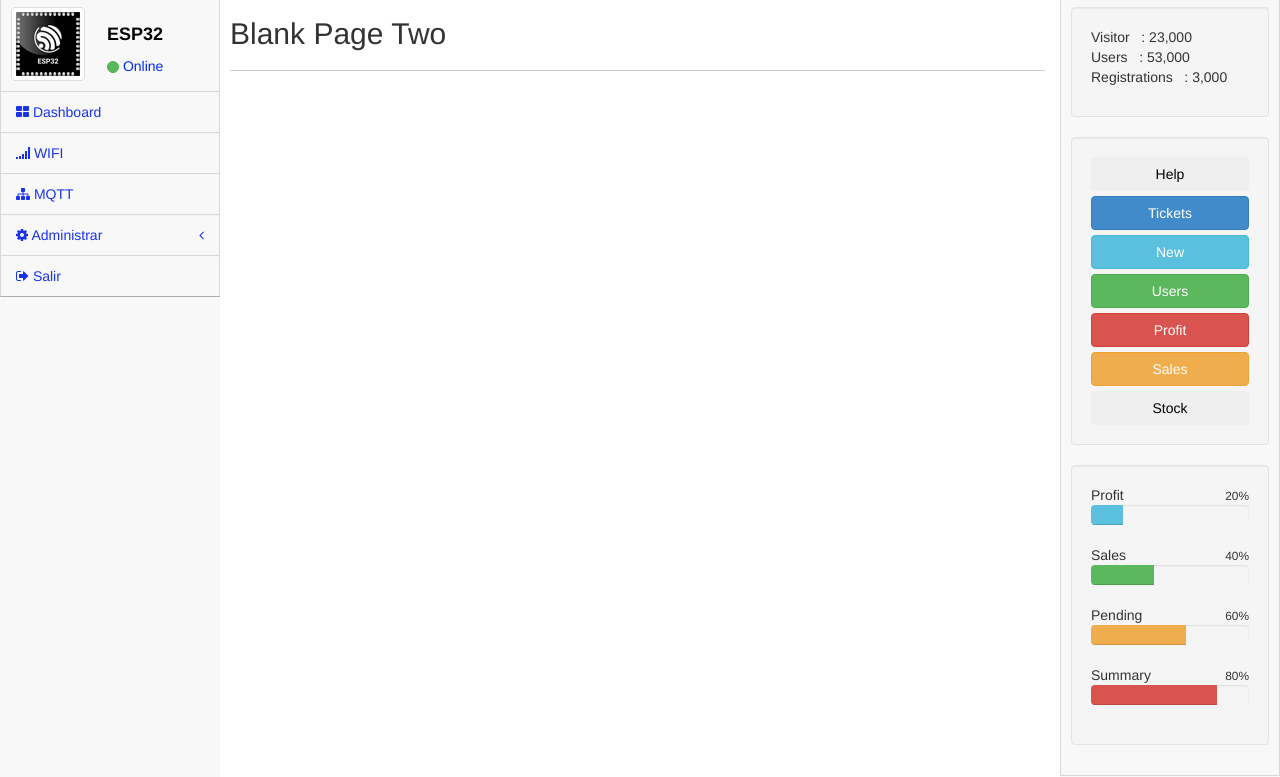
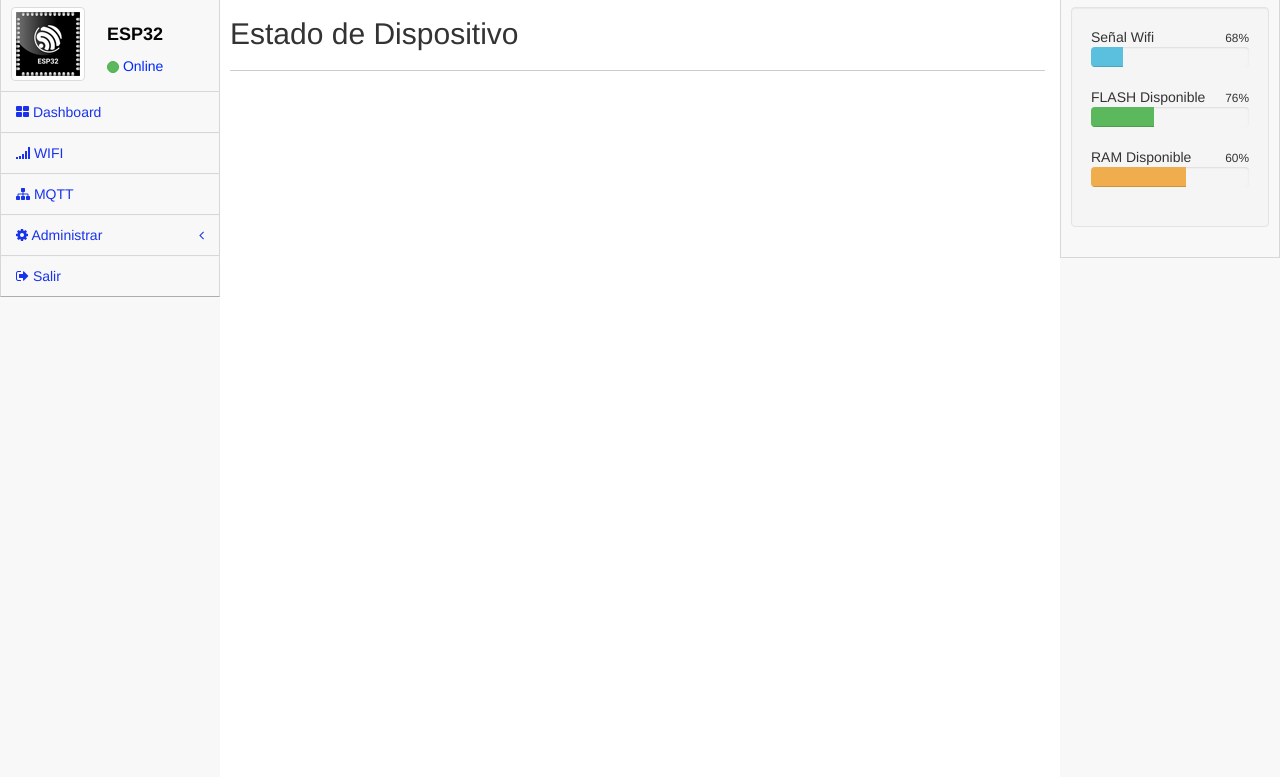
Before and after one commit to mcalveiro/esp32AdminTool, a plain HTML site: page src/data/index.html in a window 1280 px wide. Shown: the part 54-831 px from the top of the page. Drawn offline with Linux system fonts and the light colour scheme.

Commit message:
Finalización página 3
No agregue la sección de los switch para los Relés

```diff
--- a/src/data/index.html
+++ b/src/data/index.html
@@ -121,33 +121,39 @@
             <div class="inner" style="min-height:1200px;">
                 <div class="row">
                     <div class="col-lg-12">
-                        <h2>Blank Page Two</h2>
+                        <h2>Estado de Dispositivo</h2>
                     </div>
                 </div>
                 <hr />
-
-
-
-
             </div>
-
-
-
-
         </div>
        <!--END PAGE CONTENT -->
           <!-- RIGHT STRIP  SECTION -->
         <div id="right">
-
-
             <div class="well well-small">
-                <ul class="list-unstyled">
-                    <li>Visitor &nbsp; : <span>23,000</span></li>
-                    <li>Users &nbsp; : <span>53,000</span></li>
-                    <li>Registrations &nbsp; : <span>3,000</span></li>
-                </ul>
+                <span>Señal Wifi</span>
+                <span class="pull-right">
+                    <small>68%</small>
+                </span>
+                <div class="progress mini">
+                    <div class="progress-bar progress-bar-info" style="width: 20%"></div>
+                </div>
+                <span>FLASH Disponible</span>
+                <span class="pull-right">
+                    <small>76%</small>
+                </span>
+                <div class="progress mini">
+                    <div class="progress-bar progress-bar-success" style="width: 40%"></div>
+                </div>
+                <span>RAM Disponible</span>
+                <span class="pull-right">
+                    <small>60%</small>
+                </span>
+                <div class="progress mini">
+                    <div class="progress-bar progress-bar-warning" style="width: 60%"></div>
+                </div>
             </div>
-            <div class="well well-small">
+            <!-- <div class="well well-small">
                 <button class="btn btn-block"> Help </button>
                 <button class="btn btn-primary btn-block"> Tickets</button>
                 <button class="btn btn-info btn-block"> New </button>
@@ -155,43 +161,14 @@
                 <button class="btn btn-danger btn-block"> Profit </button>
                 <button class="btn btn-warning btn-block"> Sales </button>
                 <button class="btn btn-inverse btn-block"> Stock </button>
-            </div>
-            <div class="well well-small">
-                <span>Profit</span><span class="pull-right"><small>20%</small></span>
-
-                <div class="progress mini">
-                    <div class="progress-bar progress-bar-info" style="width: 20%"></div>
-                </div>
-                <span>Sales</span><span class="pull-right"><small>40%</small></span>
-
-                <div class="progress mini">
-                    <div class="progress-bar progress-bar-success" style="width: 40%"></div>
-                </div>
-                <span>Pending</span><span class="pull-right"><small>60%</small></span>
-
-                <div class="progress mini">
-                    <div class="progress-bar progress-bar-warning" style="width: 60%"></div>
-                </div>
-                <span>Summary</span><span class="pull-right"><small>80%</small></span>
-
-                <div class="progress mini">
-                    <div class="progress-bar progress-bar-danger" style="width: 80%"></div>
-                </div>
-            </div>
-
-
-
-
+            </div> -->
         </div>
          <!-- END RIGHT STRIP  SECTION -->
-
     </div>
-
      <!--END MAIN WRAPPER -->
-
    <!-- FOOTER -->
     <div id="footer">
-        <p>&copy;  binarytheme &nbsp;2014 &nbsp;</p>
+        <p>&copy;  Coresys Technologies - &nbsp;2022 -&nbsp; V1.0.0</p>
     </div>
     <!--END FOOTER -->
      <!-- GLOBAL SCRIPTS -->
@@ -201,5 +178,4 @@
     <!-- END GLOBAL SCRIPTS -->
 </body>
     <!-- END BODY-->
-
 </html>
```
